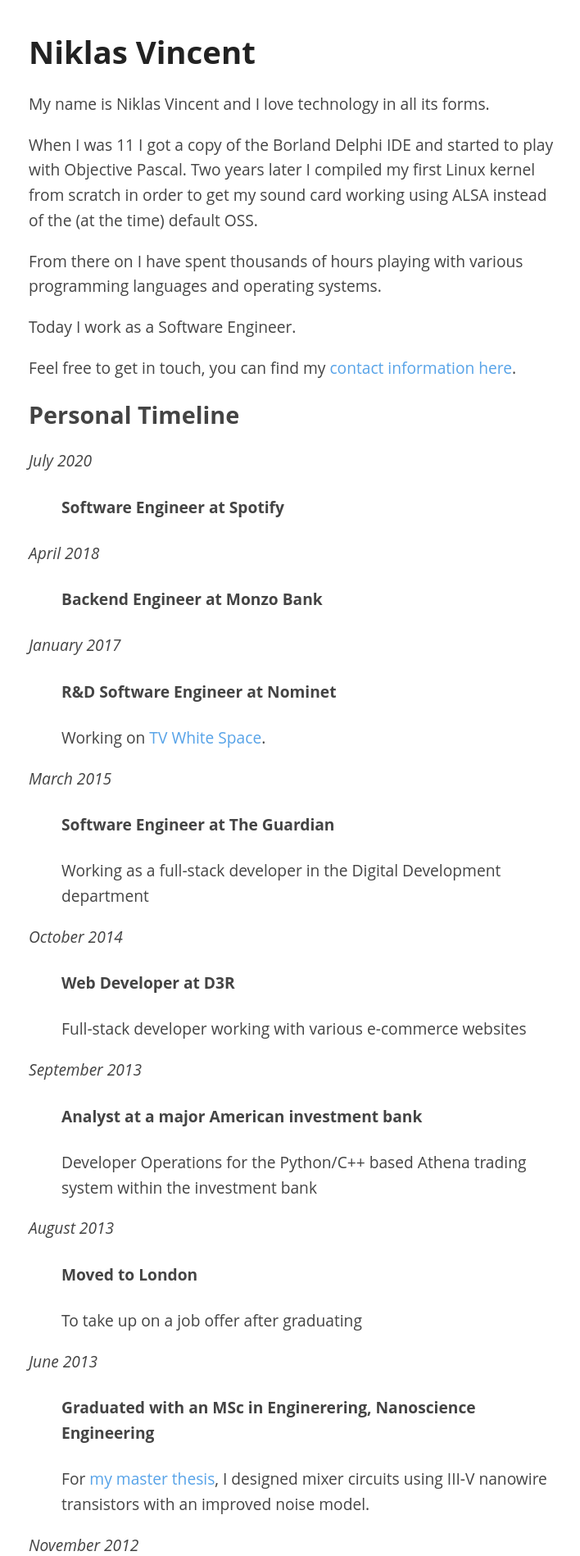
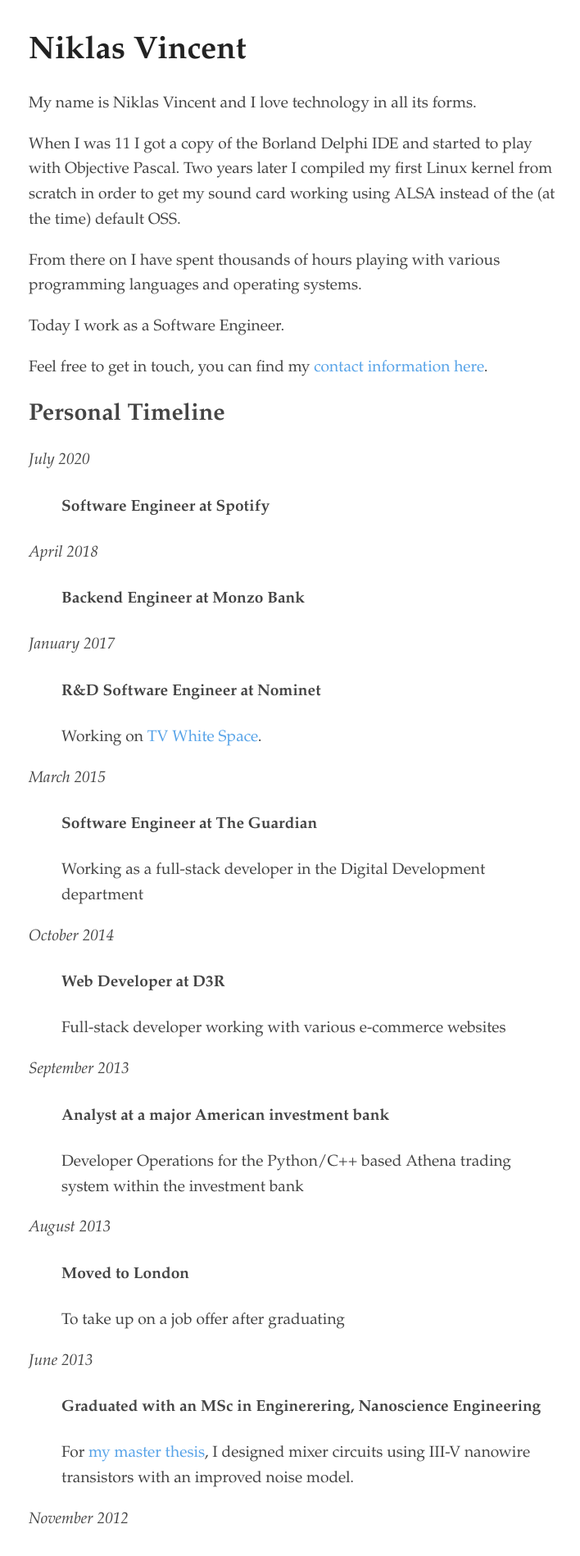
Before and after one commit to niklasvincent/nlindblad.github.io, a Jekyll site: the page built from index.html, in a window 1280 px wide. Shown: the top 1898 px of the page at 82% size, without its empty margins (280-988 px from the left). Built offline with Jekyll 4.4.1, drawn with Linux system fonts in a browser that asks for light colours.

Commit message:
Change font

```diff
--- a/_includes/style.css
+++ b/_includes/style.css
@@ -6,7 +6,7 @@
   font-size: 1.2em;
   color: #444;
   padding: 0 10px;
-  font-family: 'Open Sans', sans-serif;
+  font-family: Palatino,Palatino Linotype,Palatino LT STD,Book Antiqua,Georgia,serif;
   background: white;
 }
 h1, h2, h3 {
```
